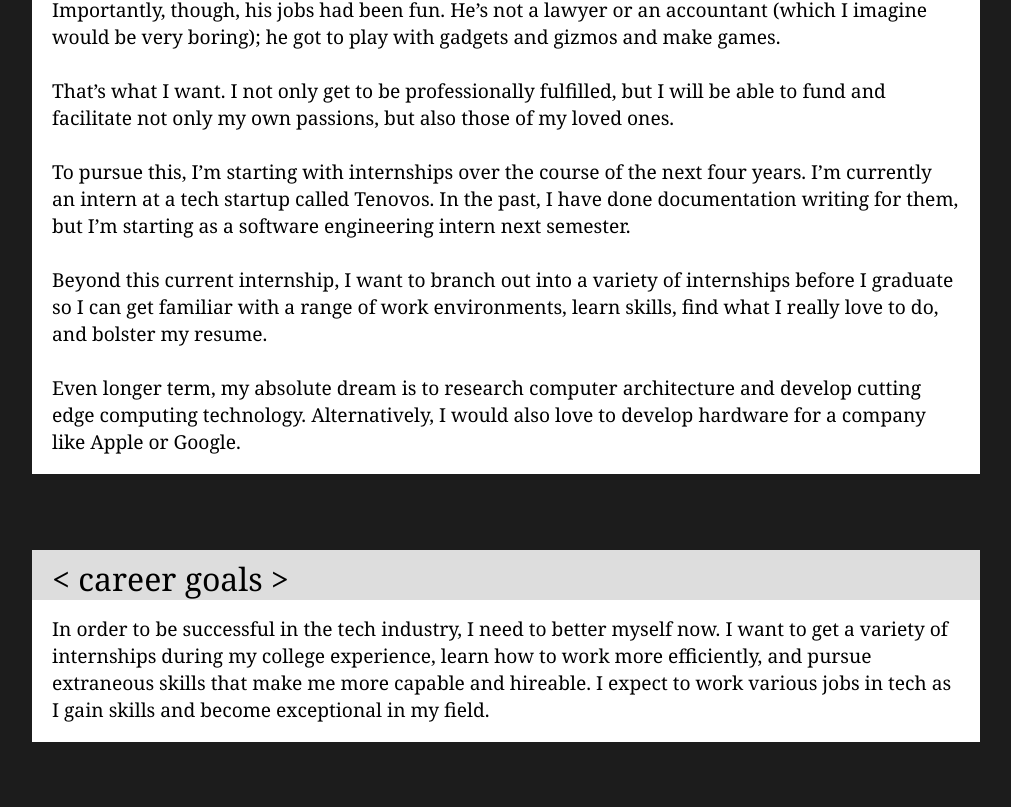
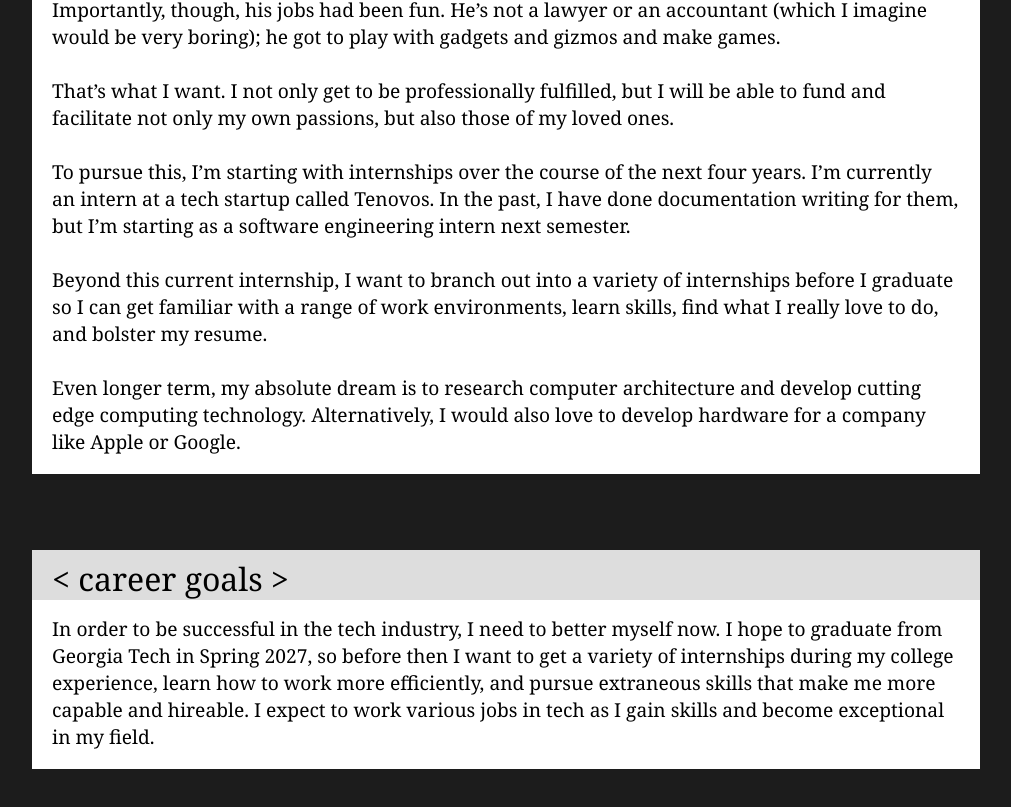
Before and after one commit to elbyshaw/shaw, a plain HTML site: page goals.html in a window 1280 px wide. Shown: the part 1015-1822 px from the top of the page, without its empty margins (134-1145 px from the left). Drawn offline with Linux system fonts and the light colour scheme.

Commit message:
Update goals.html

```diff
--- a/goals.html
+++ b/goals.html
@@ -100,7 +100,7 @@
             </div>
             <p class="bodytext">
 
-                In order to be successful in the tech industry, I need to better myself now. I want to get a variety of
+                In order to be successful in the tech industry, I need to better myself now. I hope to graduate from Georgia Tech in Spring 2027, so before then I want to get a variety of
                 internships during my college experience, learn how to work more efficiently, and pursue extraneous
                 skills that make me more capable and hireable. I expect to work various jobs in tech as I gain skills
                 and become exceptional in my field.
```
